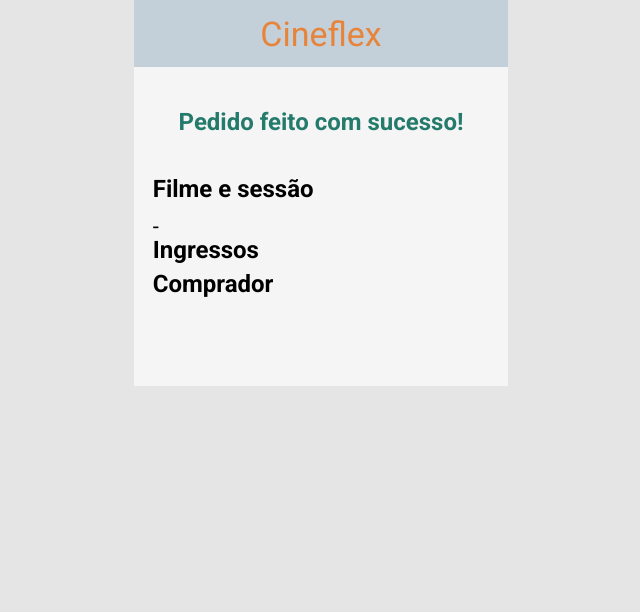
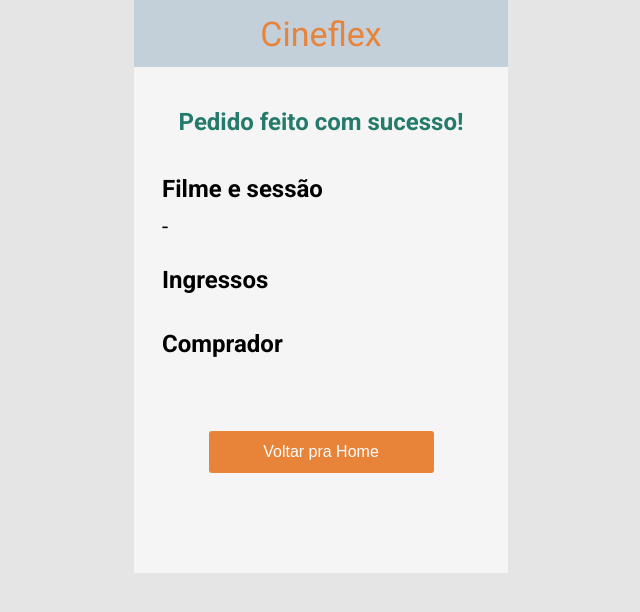
Before and after one commit to vvictorfonseca/Cineflex-TS, a React (Vite) app: page /sucesso in a window 1280 px wide. Shown: the top 612 px of the page, without its empty margins (319-959 px from the left). Built offline with nearby package versions, Linux system fonts and the light colour scheme.

Commit message:
sucess page with infos of reservation

```diff
--- a/index.html
+++ b/index.html
@@ -7,7 +7,7 @@
     <link rel="preconnect" href="https://fonts.gstatic.com" crossorigin>
     <link href="https://fonts.googleapis.com/css2?family=Roboto:wght@300;400;500;700&display=swap" rel="stylesheet">
     <meta name="viewport" content="width=device-width, initial-scale=1.0" />
-    <title>Vite + React + TS</title>
+    <title>Cineflex</title>
   </head>
   <body>
     <div id="root"></div>
--- a/src/components/seatsPage/SeatsPage.tsx
+++ b/src/components/seatsPage/SeatsPage.tsx
@@ -25,6 +25,7 @@
   const [seats, setSeats] = useState<ISeats[]>()
   const [day, setDay] = useState<IDay>(initalValueSeatsPage.day)
   const [movie, setMovie] = useState<IMovie>(initalValueSeatsPage.movie)
+  const [hour, setHour] = useState<string>("")
 
   const [selectedSeats, setSelectedSeats] = useState<number[] | null[]>([])
   const [selectedSeatNumbers, setSelectedSeatNumbers] = useState<string[] | null[]>([])
@@ -37,8 +38,6 @@
 
   const sessionId = useParams()
   const navigate = useNavigate()
-
-  let hour = ""
 
   const objReservation: ISeatsReservation = {
     ids: selectedSeats,
@@ -65,7 +64,7 @@
     const promise = axios.get(URL)
     promise.then(response => {
       const { data } = response
-      hour = data.name
+      setHour(data.name)
       setSeats(data.seats)
       setDay(data.day)
       setMovie(data.movie)
--- a/src/components/seatsPage/style.tsx
+++ b/src/components/seatsPage/style.tsx
@@ -20,4 +20,9 @@
   border-radius: 3px;
   border: none;
   cursor: pointer;
+
+  :last-child {
+    margin-bottom: 100px;
+    margin-top: 25px;
+  }
 `
--- a/src/components/sucessPage/SucessPage.tsx
+++ b/src/components/sucessPage/SucessPage.tsx
@@ -1,7 +1,9 @@
 import { useContext } from "react"
+import { useNavigate } from "react-router-dom"
 
 import { Body, BoxH2 } from "../../styles/bodyStyle"
 import { BoxInfo, H1, H2, Span } from "./style"
+import { Button } from "../seatsPage/style"
 
 import Header from "../header/Header"
 
@@ -12,6 +14,8 @@
 export default function SucessPage() {
   const { sucessPageInfo } = useContext<ISucessContext>(SucessContext)
   console.log(sucessPageInfo)
+
+  const navigate = useNavigate()
 
   return (
     <Body>
@@ -41,6 +45,8 @@
         <H2>{sucessPageInfo?.objReservation.name}</H2>
         <H2>{sucessPageInfo?.objReservation.cpf}</H2>
       </BoxInfo>
+
+      <Button onClick={() => navigate("/")}>Voltar pra Home</Button>
     </Body>
   )
 }
--- a/src/components/sucessPage/style.tsx
+++ b/src/components/sucessPage/style.tsx
@@ -1,14 +1,11 @@
 import styled from "styled-components";
 
 export const BoxInfo = styled.div`
-  width: 90%;
+  width: 85%;
   display: flex;
   flex-direction: column;
   margin: 0 auto;
-
-  :last-child {
-    margin-bottom: 70px;
-  }
+  margin-bottom: 30px;
 `
 export const H1 = styled.h1`
   font-size: 24px;
--- a/src/interfaces/ISeats.tsx
+++ b/src/interfaces/ISeats.tsx
@@ -24,6 +24,8 @@
   id: Number,
   name: String,
   isAvailable: Boolean,
+  selectedSeatNumbers: string[] | null[];
+  setSelectedSeatNumbers: (newState: string[]) => void;
   selectedSeats: number[] | null[];
   setSelectedSeats: (newState: number[]) => void;
 }
```
